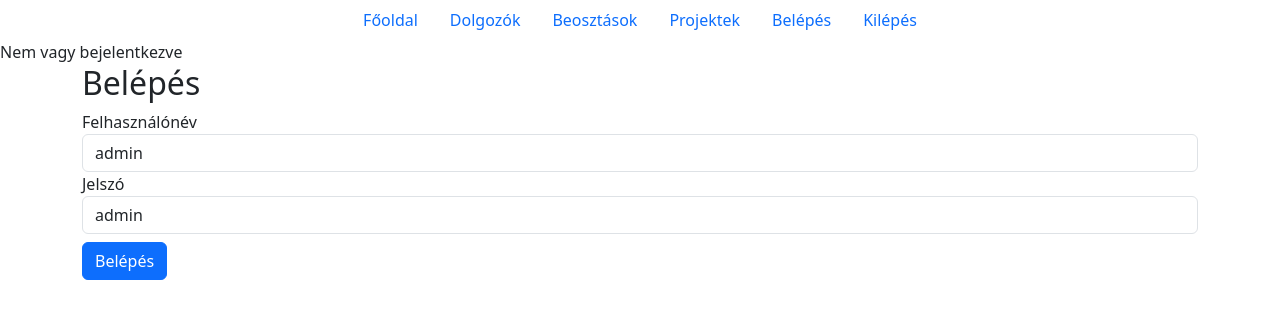
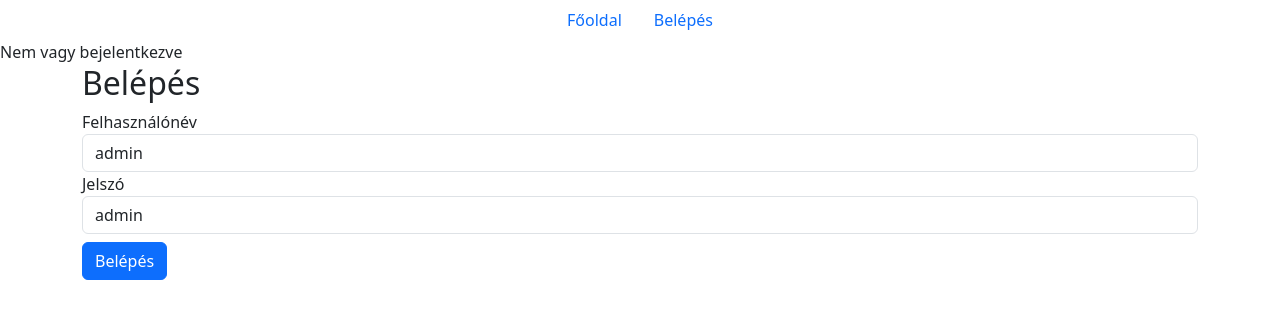
Before and after one commit to vamosilaszloadam/humer, an Angular app: page /login in a window 1280 px wide. Shown: the top 318 px of the page. Built offline with nearby package versions, Linux system fonts and the light colour scheme.

Commit message:
Navigáció megjelenítéssel

```diff
--- a/src/app/app.component.html
+++ b/src/app/app.component.html
@@ -2,6 +2,7 @@
   <li class="nav-item">
     <a class="nav-link" routerLink="/home">Főoldal</a>
   </li>
+  @if(isLoggedIn) {
     <li class="nav-item">
       <a class="nav-link" routerLink="/employee">Dolgozók</a>
     </li>
@@ -11,12 +12,17 @@
     <li class="nav-item">
       <a class="nav-link" routerLink="/project">Projektek</a>
     </li>
+  }
+  @if (!isLoggedIn) {
     <li class="nav-item">
       <a class="nav-link" routerLink="/login">Belépés</a>
     </li>
+  }
+  @if(isLoggedIn) {
     <li class="nav-item">
       <a class="nav-link" routerLink="/logout">Kilépés</a>
     </li>
+  }
 </ul>
 
 @if(isLoggedIn) {
```
Lines whose indentation alone changed are shown as unchanged.
